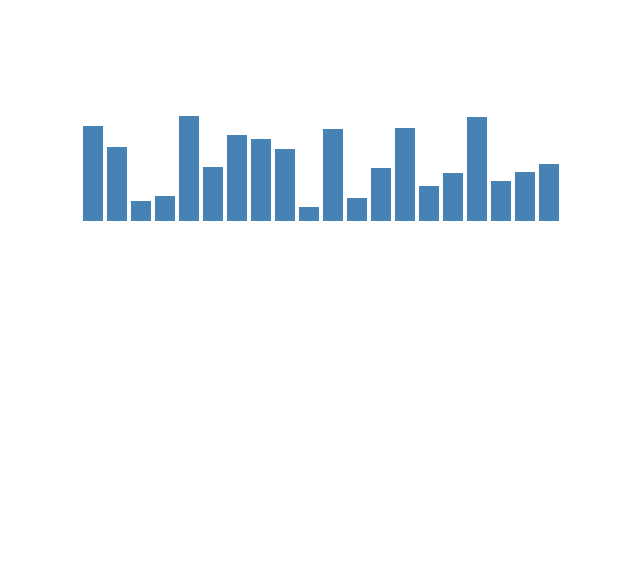
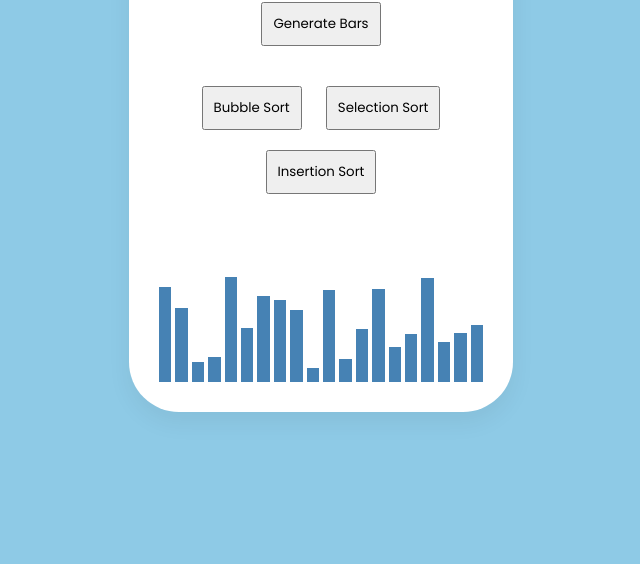
Before and after one commit to prabhat2027/Sorting-Visualizer, a plain HTML site: page index.html in a window 1280 px wide. Shown: the part 236-800 px from the top of the page, without its empty margins (319-959 px from the left). Drawn offline with Linux system fonts and the light colour scheme.

Commit message:
layout updated

```diff
--- a/index.html
+++ b/index.html
@@ -1,18 +1,35 @@
 <!DOCTYPE html>
 <html lang="en">
 <head>
+
     <meta charset="UTF-8">
     <meta name="viewport" content="width=device-width, initial-scale=1.0">
     <title>Sorting Visualizer</title>
     <link rel="stylesheet" href="style.css">
+
 </head>
 <body>
-    <h1>Sorting Visualizer</h1>
-    <button onclick="generateBars()">Generate Bars</button>
-    <button onclick="bubbleSort()">Bubble Sort</button>
-    <button onclick="selectionSort()">Selection Sort</button>
-    <button onclick="insertionSort()">Insertion Sort</button>
-    <div class="container" id="bars"></div>
+
+    <div class="visulaizer_container">
+        <h1>Sorting Visualizer</h1>
+        <button class="generateBars" onclick="generateBars()">Generate Bars</button>
+        <div class="sort_btn">
+            <!-- <button onclick="bubbleSort(),clicked()">Bubble Sort</button> -->
+            <input type="button" name="answer" value="Bubble Sort" onclick="show_theory(), bubbleSort()" />
+            <button onclick="selectionSort()">Selection Sort</button>
+            <button onclick="insertionSort()">Insertion Sort</button>
+        </div>
+
+        <div class="container" id="bars">
+        </div>
+    </div>
+
+    <div id="bubbleSort_theory"  style="display:none;" class="answer_list" >
+        <p>
+           Bubble Sort is the simplest sorting algorithm that works by repeatedly swapping the adjacent elements if they are in the wrong order. This algorithm is not suitable for large data sets as its average and worst-case time complexity are quite high.
+       </p>
+     </div>
+
     <script src="script.js"></script>
 </body>
 </html>
--- a/script.js
+++ b/script.js
@@ -61,4 +61,12 @@ async function swap(i, j) {
 function sleep(ms) {
     return new Promise(resolve => setTimeout(resolve, ms));
 }
+function clicked(){
+    var element = document.getElementById("theory_contant");
+    element.scrollIntoView();
+}
+function show_theory() {
+    document.getElementById('bubbleSort_theory').style.display = "block";
+}
+
 generateBars();
--- a/style.css
+++ b/style.css
@@ -1,13 +1,27 @@
 /* CSS FILE: styles.css */
+@import url('https://fonts.googleapis.com/css2?family=Poppins:wght@400;500;600&display=swap');
+* {
+  margin: 0;
+  padding: 0;
+  box-sizing: border-box;
+  font-family: "Poppins", sans-serif;
+}
 body {
     text-align: center;
     font-family: Arial, sans-serif;
+    background-color: #8ecae6;
+    display: flex;
+    align-items: center;
+    justify-content: center;
+    min-height: 100vh;
+    background-size: cover;
+    background-position: center;
 }
 .container {
     display: flex;
     justify-content: center;
     align-items: flex-end;
-    height: 300px;
+    height: 150px;
     margin-top: 20px;
 }
 .bar {
@@ -20,3 +34,28 @@ button {
     padding: 10px;
     cursor: pointer;
 }
+.visulaizer_container {
+    align-items: center;
+    width: 30%;
+    overflow: hidden;
+    padding: 28px;
+    border-radius: 50px;
+    background: #fff;
+    box-shadow: 0 10px 25px rgba(0,0,0,0.06);
+}
+
+.sort_btn {
+    margin-top: 10px;
+    color: white;
+    border: none;
+    padding: 10px 20px;
+    border-radius: 5px;
+    cursor: pointer;
+}
+
+
+input {
+    margin: 10px;
+    padding: 10px;
+    cursor: pointer;
+}
```
